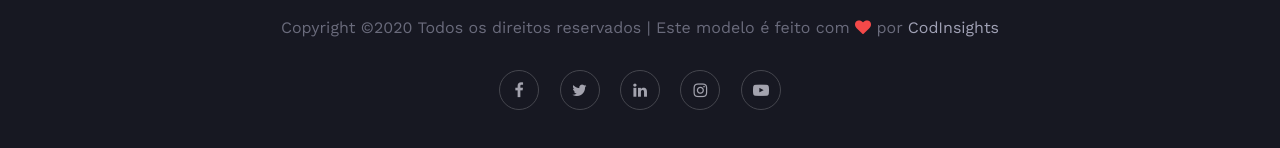
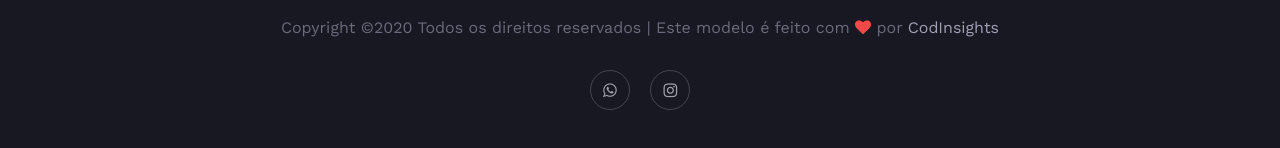
Before and after one commit to insightsdecodigo/ci-jornase-web, a plain HTML site: page index.html in a window 1280 px wide. Shown: the part 5907-6055 px from the top of the page. Drawn offline with nearby package versions, Linux system fonts and the light colour scheme.

Commit message:
update footer v2

```diff
--- a/index.html
+++ b/index.html
@@ -541,11 +541,8 @@
   Copyright &copy;<script>document.write(new Date().getFullYear());</script> Todos os direitos reservados | Este modelo é feito com <i class="fa fa-heart" aria-hidden="true"></i> por <a href="https://codinsights.com.br" target="_blank">CodInsights</a>
   <!-- Link back to Colorlib can't be removed. Template is licensed under CC BY 3.0. --></p></div>
                         <div class="ft-social">
-                            <a href="#"><i class="fa fa-facebook"></i></a>
-                            <a href="#"><i class="fa fa-twitter"></i></a>
-                            <a href="#"><i class="fa fa-linkedin"></i></a>
-                            <a href="#"><i class="fa fa-instagram"></i></a>
-                            <a href="#"><i class="fa fa-youtube-play"></i></a>
+                            <a href="tel:(61)8118-8174" target="_blank"><i class="fa fa-whatsapp"></i></a>
+                            <a href="https://www.instagram.com/Dani.cardia/" target="_blank"><i class="fa fa-instagram"></i></a>
                         </div>
                     </div>
                 </div>
```
